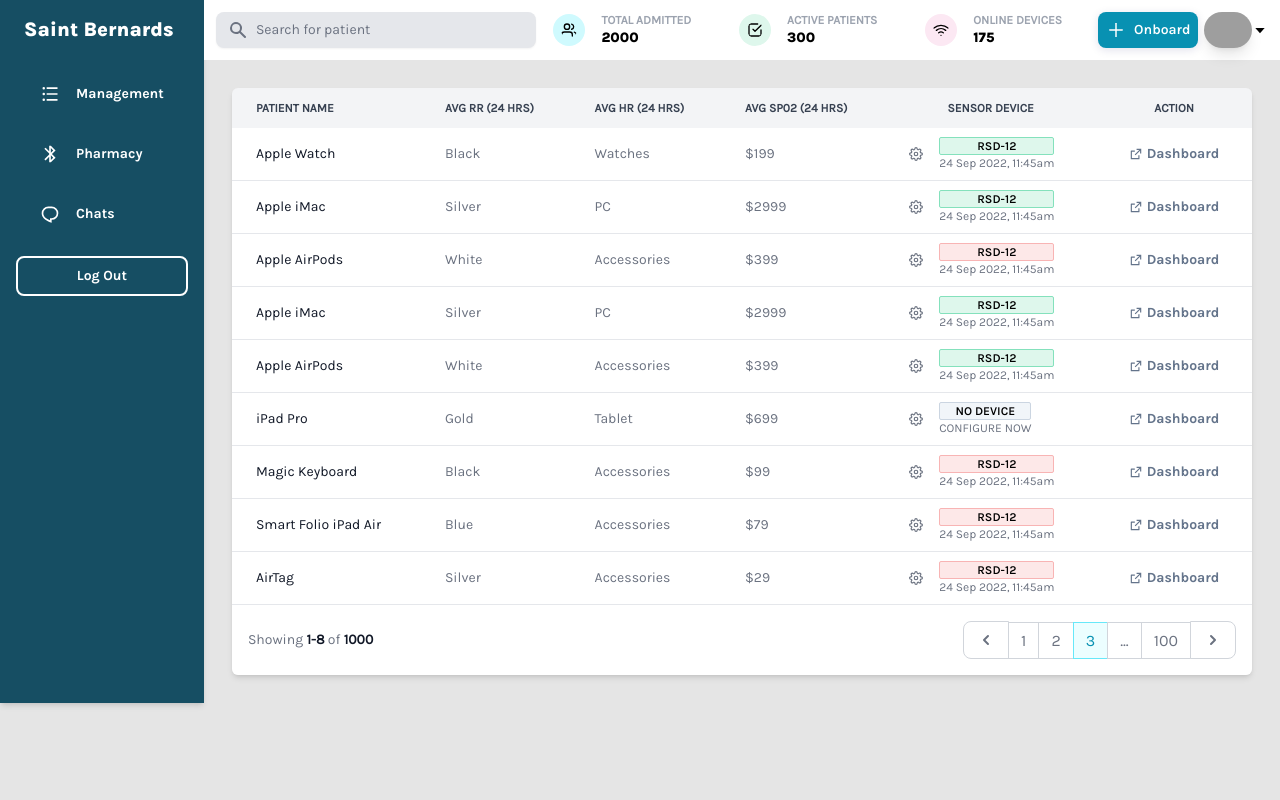
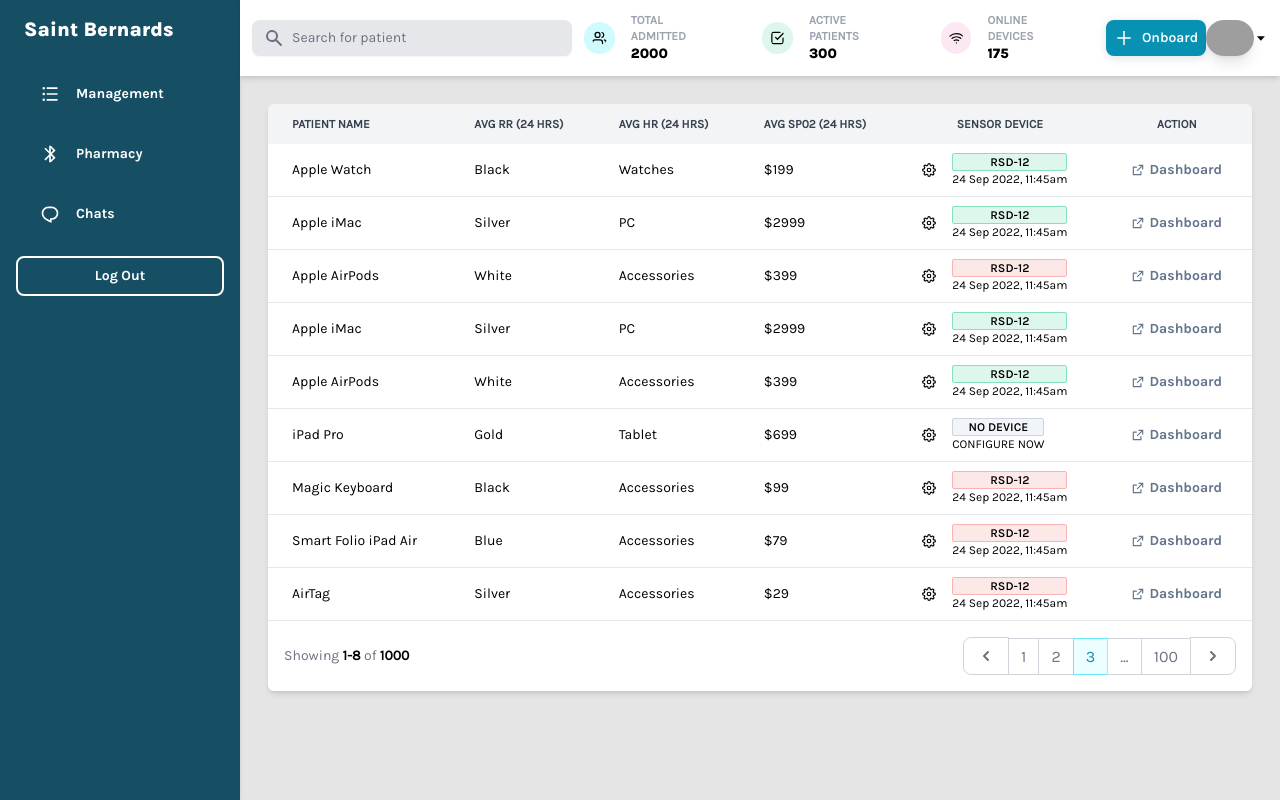
Before and after one commit to mcoscon/health-dashboard, a Next.js app: page /patientlist in a window 1280 px wide. Built offline with nearby package versions, Linux system fonts and the light colour scheme; grey boxes are pictures that could not be loaded; what tw-elements would draw is missing.

Commit message:
responsiveness

```diff
--- a/components/NavBar.jsx
+++ b/components/NavBar.jsx
@@ -6,11 +6,15 @@
 const NavBar = (props) => {
 	const { hamburgerOpen, setHamburgerOpen } = props
 	console.log(hamburgerOpen)
+
+	const renderclassName = hamburgerOpen
+		? `shadow-md bg-cyan-900 w-60 h-full flex-col md:flex shadow-md ${
+				hamburgerOpen ? 'md:hidden fixed h-full z-50' : 'hidden'
+		  }`
+		: `shadow-md bg-cyan-900 w-60 h-full flex-col hidden md:flex shadow-md`
+
 	return (
-		<div
-			className={`flex-col ${hamburgerOpen ? 'fixed h-full' : 'hidden'} shadow-md md:flex bg-cyan-900 w-60`}
-			id='sidenavSecExample'
-		>
+		<div className={renderclassName} id='sidenavSecExample'>
 			<div className='px-6 pt-4 pb-2 mb-6'>
 				<a href='#!'>
 					<div className='flex items-center gap-5 text-white grow'>
--- a/components/PatientGraphs.jsx
+++ b/components/PatientGraphs.jsx
@@ -74,7 +74,7 @@
 	return (
 		<>
 			<HighchartsReact
-				containerProps={{ style: { height: '100%', width: '100%' } }}
+				containerProps={{ style: { height: '100%', width: '100%', overFlow: 'hidden' } }}
 				highcharts={Highcharts}
 				options={options}
 			/>
@@ -84,7 +84,7 @@
 
 const PatientGraphs = () => {
 	return (
-		<div className='p-5 overflow-hidden w-[85vw] sm:w-[65vw] md:w-[50vw]'>
+		<div className='p-5  w-[85vw] sm:w-[65vw] md:w-[50vw] flex flex-col'>
 			<div className='flex flex-row items-center justify-between gap-4'>
 				<h3 className='mb-2'>VITALS GRAPHS</h3>
 				<div className='flex items-center gap-2'>
--- a/components/patientlist/PatientListHeader.jsx
+++ b/components/patientlist/PatientListHeader.jsx
@@ -75,7 +75,7 @@
 
 	return (
 		<>
-			<header className='flex items-center justify-between p-3 md:bg-white bg-cyan-900'>
+			<header className='flex items-center justify-between p-3 shadow-md md:bg-white bg-cyan-900'>
 				<button className='flex md:hidden' onClick={() => setHamburgerOpen(true)}>
 					<GiHamburgerMenu className='text-white' />
 				</button>
@@ -135,9 +135,8 @@
 					<BiCaretDown className='text-white md:text-black' />
 				</button>
 			</header>
-			<div className={`${hamburgerOpen ? 'fixed' : 'hidden'}  z-50 `}>
-				<NavBar hamburgerOpen={hamburgerOpen} setHamburgerOpen={setHamburgerOpen} />
-			</div>
+
+			{hamburgerOpen ? <NavBar hamburgerOpen={hamburgerOpen} setHamburgerOpen={setHamburgerOpen} /> : <></>}
 			<OrganisationInfo />
 		</>
 	)
--- a/pages/_app.js
+++ b/pages/_app.js
@@ -12,9 +12,11 @@
   }, []);
   return (
   <Provider store={store}>
-    <div className='flex flex-row'>
-    <NavBar/>
-    <Component {...pageProps} />
+    <div className='flex flex-row min-h-screen'>
+      <div>
+        <NavBar/>
+      </div>
+      <Component {...pageProps} />
     </div>
   </Provider>
   )
--- a/pages/patientlist.jsx
+++ b/pages/patientlist.jsx
@@ -29,10 +29,10 @@
 				<div className='relative w-full h-full max-w-2xl p-4 md:h-auto'>
 					<div className='relative bg-white rounded-lg shadow dark:bg-gray-700'>
 						<div className='flex items-start justify-between p-4 border-b rounded-t dark:border-gray-600'>
-							<h3 className='text-xl font-semibold text-gray-900 dark:text-white'>Terms of Service</h3>
+							<h3 className='text-xl font-semibold text-black dark:text-white'>Terms of Service</h3>
 							<button
 								type='button'
-								className='text-gray-400 bg-transparent hover:bg-gray-200 hover:text-gray-900 rounded-lg text-sm p-1.5 ml-auto inline-flex items-center dark:hover:bg-gray-600 dark:hover:text-white'
+								className='text-gray-400 bg-transparent hover:bg-gray-200 hover:text-black rounded-lg text-sm p-1.5 ml-auto inline-flex items-center dark:hover:bg-gray-600 dark:hover:text-white'
 								data-modal-toggle='defaultModal'
 							>
 								<svg
@@ -75,7 +75,7 @@
 							<button
 								data-modal-toggle='defaultModal'
 								type='button'
-								className='text-gray-500 bg-white hover:bg-gray-100 focus:ring-4 focus:outline-none focus:ring-cyan-300 rounded-lg border border-gray-200 text-sm font-medium px-5 py-2.5 hover:text-gray-900 focus:z-10 dark:bg-gray-700 dark:text-gray-300 dark:border-gray-500 dark:hover:text-white dark:hover:bg-gray-600 dark:focus:ring-gray-600'
+								className='text-gray-500 bg-white hover:bg-gray-100 focus:ring-4 focus:outline-none focus:ring-cyan-300 rounded-lg border border-gray-200 text-sm font-medium px-5 py-2.5 hover:text-black focus:z-10 dark:bg-gray-700 dark:text-gray-300 dark:border-gray-500 dark:hover:text-white dark:hover:bg-gray-600 dark:focus:ring-gray-600'
 							>
 								Decline
 							</button>
@@ -93,7 +93,7 @@
 			<div className='flex flex-col items-center justify-between w-full gap-5 lg:flex-row md:items-start lg:items-center'></div>
 			<div className='relative w-full overflow-x-auto rounded-md shadow-md'>
 				<table className='w-full text-sm text-left text-gray-500 dark:text-gray-400'>
-					<thead className='text-xs text-gray-700 uppercase bg-gray-100 dark:bg-gray-700 dark:text-gray-400'>
+					<thead className='pb-4 text-xs text-gray-700 uppercase bg-gray-100 dark:bg-gray-700 dark:text-gray-400'>
 						<tr>
 							<th scope='col' className='px-6 py-3'>
 								Patient Name
@@ -116,11 +116,8 @@
 						</tr>
 					</thead>
 					<tbody>
-						<tr className='bg-white border-b dark:bg-gray-800 dark:border-gray-700 hover:bg-slate-50 dark:hover:bg-gray-600'>
-							<th
-								scope='row'
-								className='px-6 py-4 font-medium text-gray-900 whitespace-nowrap dark:text-white'
-							>
+						<tr className='my-5 text-black bg-white border-b dark:bg-gray-800 dark:border-gray-700 hover:bg-slate-50 dark:hover:bg-gray-600'>
+							<th scope='row' className='px-6 py-4 font-medium whitespace-nowrap dark:text-white'>
 								Apple Watch
 							</th>
 							<td className='px-6 py-1'>Black</td>
@@ -148,10 +145,10 @@
 								</Link>
 							</td>
 						</tr>
-						<tr className='bg-white border-b dark:bg-gray-800 dark:border-gray-700 hover:bg-slate-50 dark:hover:bg-gray-600'>
+						<tr className='text-black bg-white border-b dark:bg-gray-800 dark:border-gray-700 hover:bg-slate-50 dark:hover:bg-gray-600'>
 							<th
 								scope='row'
-								className='px-6 py-4 font-medium text-gray-900 whitespace-nowrap dark:text-white'
+								className='px-6 py-4 font-medium text-black whitespace-nowrap dark:text-white'
 							>
 								Apple iMac
 							</th>
@@ -180,10 +177,10 @@
 								</Link>
 							</td>
 						</tr>
-						<tr className='bg-white border-b dark:bg-gray-800 dark:border-gray-700 hover:bg-slate-50 dark:hover:bg-gray-600'>
+						<tr className='text-black bg-white border-b dark:bg-gray-800 dark:border-gray-700 hover:bg-slate-50 dark:hover:bg-gray-600'>
 							<th
 								scope='row'
-								className='px-6 py-4 font-medium text-gray-900 whitespace-nowrap dark:text-white'
+								className='px-6 py-4 font-medium text-black whitespace-nowrap dark:text-white'
 							>
 								Apple AirPods
 							</th>
@@ -212,10 +209,10 @@
 								</Link>
 							</td>
 						</tr>
-						<tr className='bg-white border-b dark:bg-gray-800 dark:border-gray-700 hover:bg-slate-50 dark:hover:bg-gray-600'>
+						<tr className='text-black bg-white border-b dark:bg-gray-800 dark:border-gray-700 hover:bg-slate-50 dark:hover:bg-gray-600'>
 							<th
 								scope='row'
-								className='px-6 py-4 font-medium text-gray-900 whitespace-nowrap dark:text-white'
+								className='px-6 py-4 font-medium text-black whitespace-nowrap dark:text-white'
 							>
 								Apple iMac
 							</th>
@@ -244,10 +241,10 @@
 								</Link>
 							</td>
 						</tr>
-						<tr className='bg-white border-b dark:bg-gray-800 dark:border-gray-700 hover:bg-slate-50 dark:hover:bg-gray-600'>
+						<tr className='text-black bg-white border-b dark:bg-gray-800 dark:border-gray-700 hover:bg-slate-50 dark:hover:bg-gray-600'>
 							<th
 								scope='row'
-								className='px-6 py-4 font-medium text-gray-900 whitespace-nowrap dark:text-white'
+								className='px-6 py-4 font-medium text-black whitespace-nowrap dark:text-white'
 							>
 								Apple AirPods
 							</th>
@@ -276,10 +273,10 @@
 								</Link>
 							</td>
 						</tr>
-						<tr className='bg-white border-b dark:bg-gray-800 dark:border-gray-700 hover:bg-slate-50 dark:hover:bg-gray-600'>
+						<tr className='text-black bg-white border-b dark:bg-gray-800 dark:border-gray-700 hover:bg-slate-50 dark:hover:bg-gray-600'>
 							<th
 								scope='row'
-								className='px-6 py-4 font-medium text-gray-900 whitespace-nowrap dark:text-white'
+								className='px-6 py-4 font-medium text-black whitespace-nowrap dark:text-white'
 							>
 								iPad Pro
 							</th>
@@ -308,10 +305,10 @@
 								</Link>
 							</td>
 						</tr>
-						<tr className='bg-white border-b dark:bg-gray-800 dark:border-gray-700 hover:bg-slate-50 dark:hover:bg-gray-600'>
+						<tr className='text-black bg-white border-b dark:bg-gray-800 dark:border-gray-700 hover:bg-slate-50 dark:hover:bg-gray-600'>
 							<th
 								scope='row'
-								className='px-6 py-4 font-medium text-gray-900 whitespace-nowrap dark:text-white'
+								className='px-6 py-4 font-medium text-black whitespace-nowrap dark:text-white'
 							>
 								Magic Keyboard
 							</th>
@@ -340,10 +337,10 @@
 								</Link>
 							</td>
 						</tr>
-						<tr className='bg-white border-b dark:bg-gray-800 dark:border-gray-700 hover:bg-slate-50 dark:hover:bg-gray-600'>
+						<tr className='text-black bg-white border-b dark:bg-gray-800 dark:border-gray-700 hover:bg-slate-50 dark:hover:bg-gray-600'>
 							<th
 								scope='row'
-								className='px-6 py-4 font-medium text-gray-900 whitespace-nowrap dark:text-white'
+								className='px-6 py-4 font-medium text-black whitespace-nowrap dark:text-white'
 							>
 								Smart Folio iPad Air
 							</th>
@@ -372,10 +369,10 @@
 								</Link>
 							</td>
 						</tr>
-						<tr className='bg-white border-b dark:bg-gray-800 dark:border-gray-700 hover:bg-slate-50 dark:hover:bg-gray-600'>
+						<tr className='text-black bg-white border-b dark:bg-gray-800 dark:border-gray-700 hover:bg-slate-50 dark:hover:bg-gray-600'>
 							<th
 								scope='row'
-								className='px-6 py-4 font-medium text-gray-900 whitespace-nowrap dark:text-white'
+								className='px-6 py-4 font-medium text-black whitespace-nowrap dark:text-white'
 							>
 								AirTag
 							</th>
@@ -408,8 +405,8 @@
 				</table>
 				<nav className='flex items-center justify-between p-4 bg-white' aria-label='Table navigation'>
 					<span className='text-sm font-normal text-gray-500 dark:text-gray-400'>
-						Showing <span className='font-semibold text-gray-900 dark:text-white'>1-8</span> of{' '}
-						<span className='font-semibold text-gray-900 dark:text-white'>1000</span>
+						Showing <span className='font-semibold text-black dark:text-white'>1-8</span> of{' '}
+						<span className='font-semibold text-black dark:text-white'>1000</span>
 					</span>
 					<ul className='inline-flex items-center -space-x-px'>
 						<li>
```
Also changed, not shown: pages/patient.jsx (+8 -4 lines).
